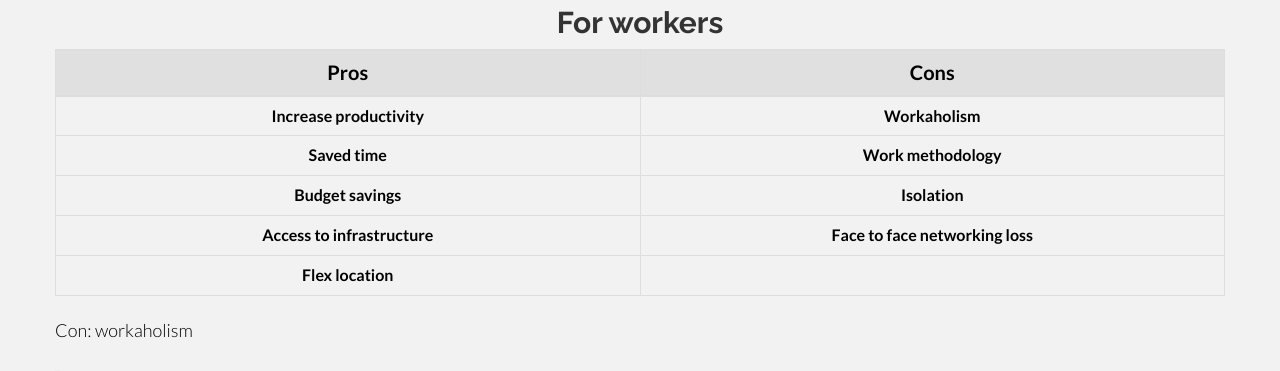
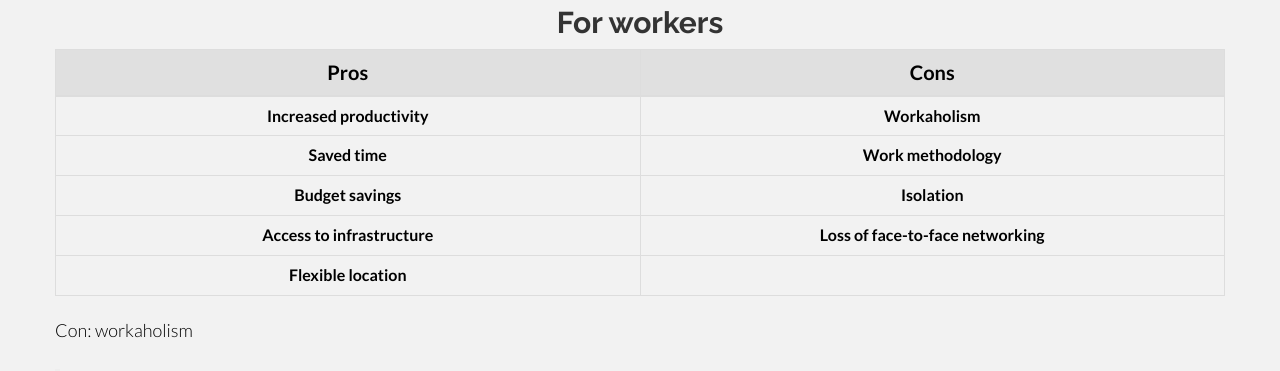
Before and after one commit to webreattivo/remote-work-the-right-way, a Jekyll site: the page built from index.html, in a window 1280 px wide and 900 px high, scrolled down 3046 px. Shown: the part 154-525 px from the top of the window. Built offline with Jekyll 4.4.1, drawn with Linux system fonts in a browser that asks for light colours.

Commit message:
text tweak

```diff
--- a/_posts/02-03-01-For-workers.markdown
+++ b/_posts/02-03-01-For-workers.markdown
@@ -16,7 +16,7 @@ h:   "h2"
     <tbody>
         <tr>
             <td>
-                Increase productivity
+                Increased productivity
             </td>
             <td>
                 Workaholism
@@ -43,12 +43,12 @@ h:   "h2"
                 Access to infrastructure
             </td>
             <td>
-                Face to face networking loss
+                Loss of face-to-face networking
             </td>
         </tr>
         <tr>
             <td>
-                Flex location
+                Flexible location
             </td>
             <td>
             </td>
```
